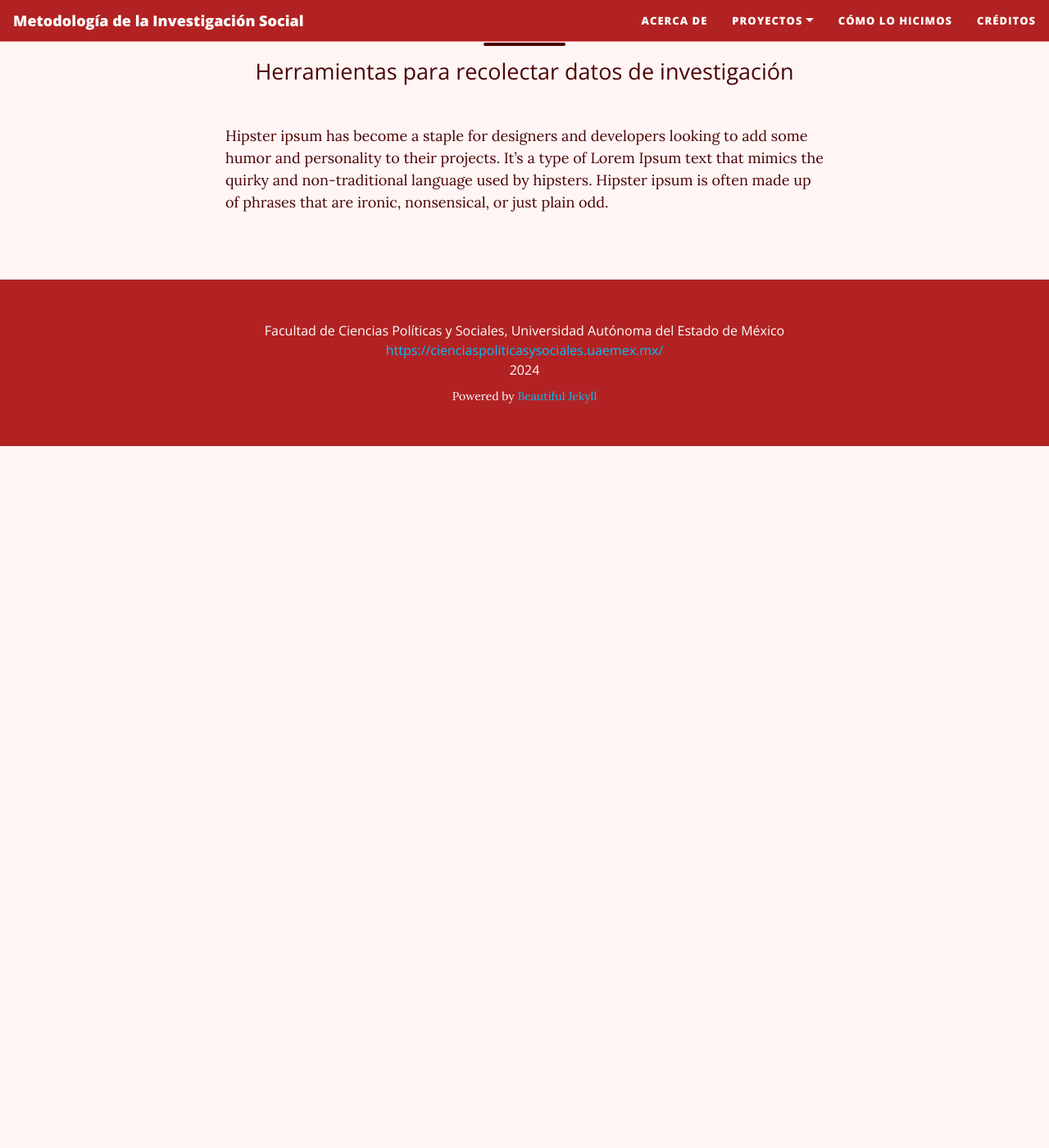
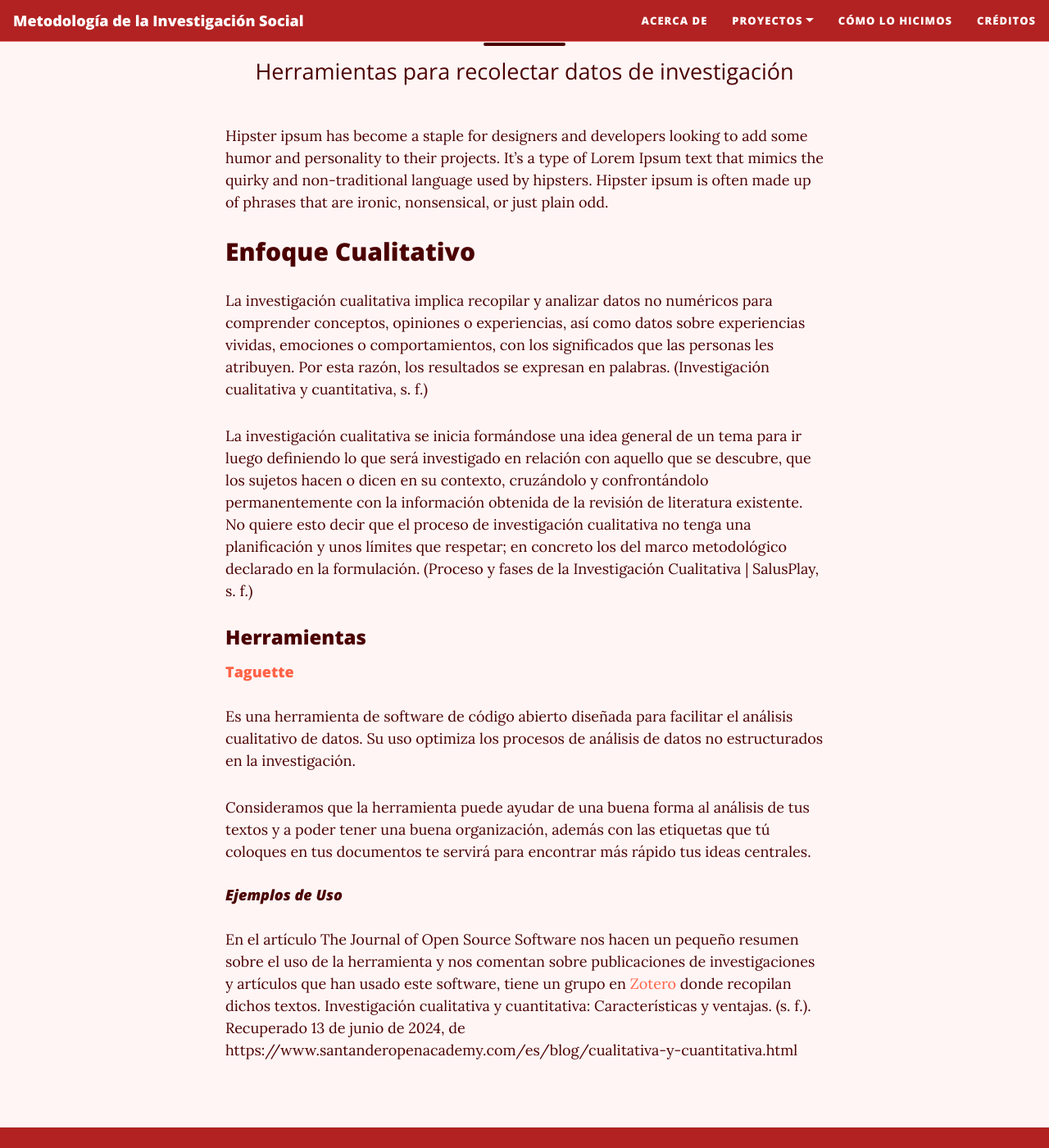
Before and after one commit to rosariorogel/metodologia, a Jekyll site: the page built from _pages/recolectando-datos.md, in a window 1280 px wide and 1400 px high, scrolled down 270 px. Shown: the whole window at 82% size. Built offline with Jekyll 4.4.1, drawn with Linux system fonts in a browser that asks for light colours; nearby versions of some CDN libraries; before the commit the page ends 900 px from its top, so only the background shows below that.

Commit message:
Update recolectando-datos.md

```diff
--- a/_pages/recolectando-datos.md
+++ b/_pages/recolectando-datos.md
@@ -6,3 +6,20 @@ permalink: recolectando-datos
 ---
 
 Hipster ipsum has become a staple for designers and developers looking to add some humor and personality to their projects. It’s a type of Lorem Ipsum text that mimics the quirky and non-traditional language used by hipsters. Hipster ipsum is often made up of phrases that are ironic, nonsensical, or just plain odd.
+
+
+
+
+## **Enfoque Cualitativo**
+La investigación cualitativa implica recopilar y analizar datos no numéricos para comprender conceptos, opiniones o experiencias, así como datos sobre experiencias vividas, emociones o comportamientos, con los significados que las personas les atribuyen. Por esta razón, los resultados se expresan en palabras. (Investigación cualitativa y cuantitativa, s. f.)
+
+La investigación cualitativa se inicia formándose una idea general de un tema para ir luego definiendo lo que será investigado en relación con aquello que se descubre, que los sujetos hacen o dicen en su contexto, cruzándolo y confrontándolo permanentemente con la información obtenida de la revisión de literatura existente.
+No quiere esto decir que el proceso de investigación cualitativa no tenga una planificación y unos límites que respetar; en concreto los del marco metodológico declarado en la formulación. (Proceso y fases de la Investigación Cualitativa | SalusPlay, s. f.)
+### Herramientas
+#### [Taguette](https://www.taguette.org/)
+Es una herramienta de software de código abierto diseñada para facilitar el análisis cualitativo de datos. Su uso optimiza los procesos de análisis de datos no estructurados en la investigación.
+
+Consideramos que la herramienta puede ayudar de una buena forma al análisis de tus textos y a poder tener una buena organización, además con las etiquetas que tú coloques en tus documentos te servirá para encontrar más rápido tus ideas centrales.
+#### *Ejemplos de Uso*
+En el artículo The Journal of Open Source Software nos hacen un pequeño resumen sobre el uso de la herramienta y nos comentan sobre publicaciones de investigaciones y artículos que han usado este software, tiene un grupo en [Zotero](https://www.zotero.org/groups/4373578/taguette) donde recopilan dichos textos.
+Investigación cualitativa y cuantitativa: Características y ventajas. (s. f.). Recuperado 13 de junio de 2024, de https://www.santanderopenacademy.com/es/blog/cualitativa-y-cuantitativa.html
```
